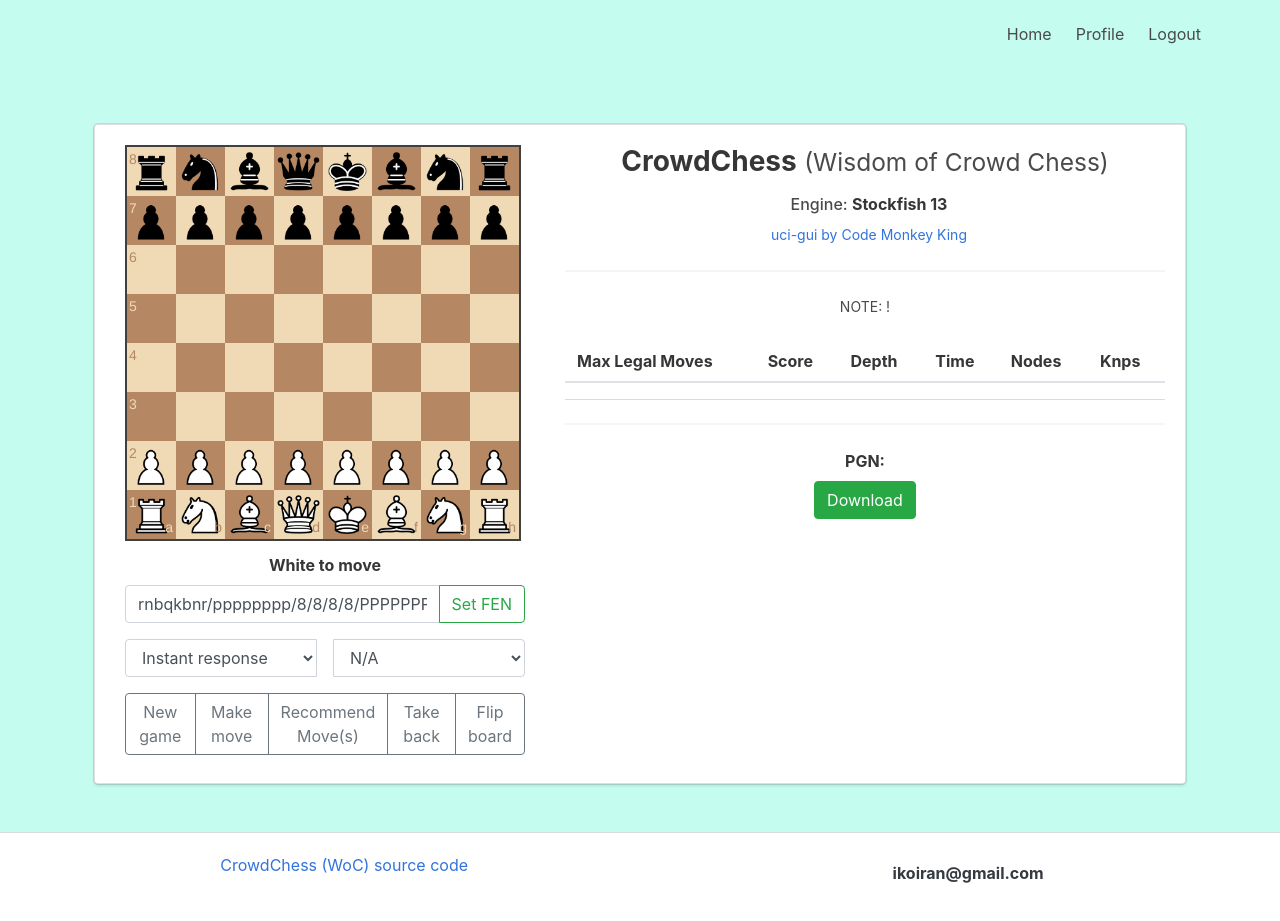
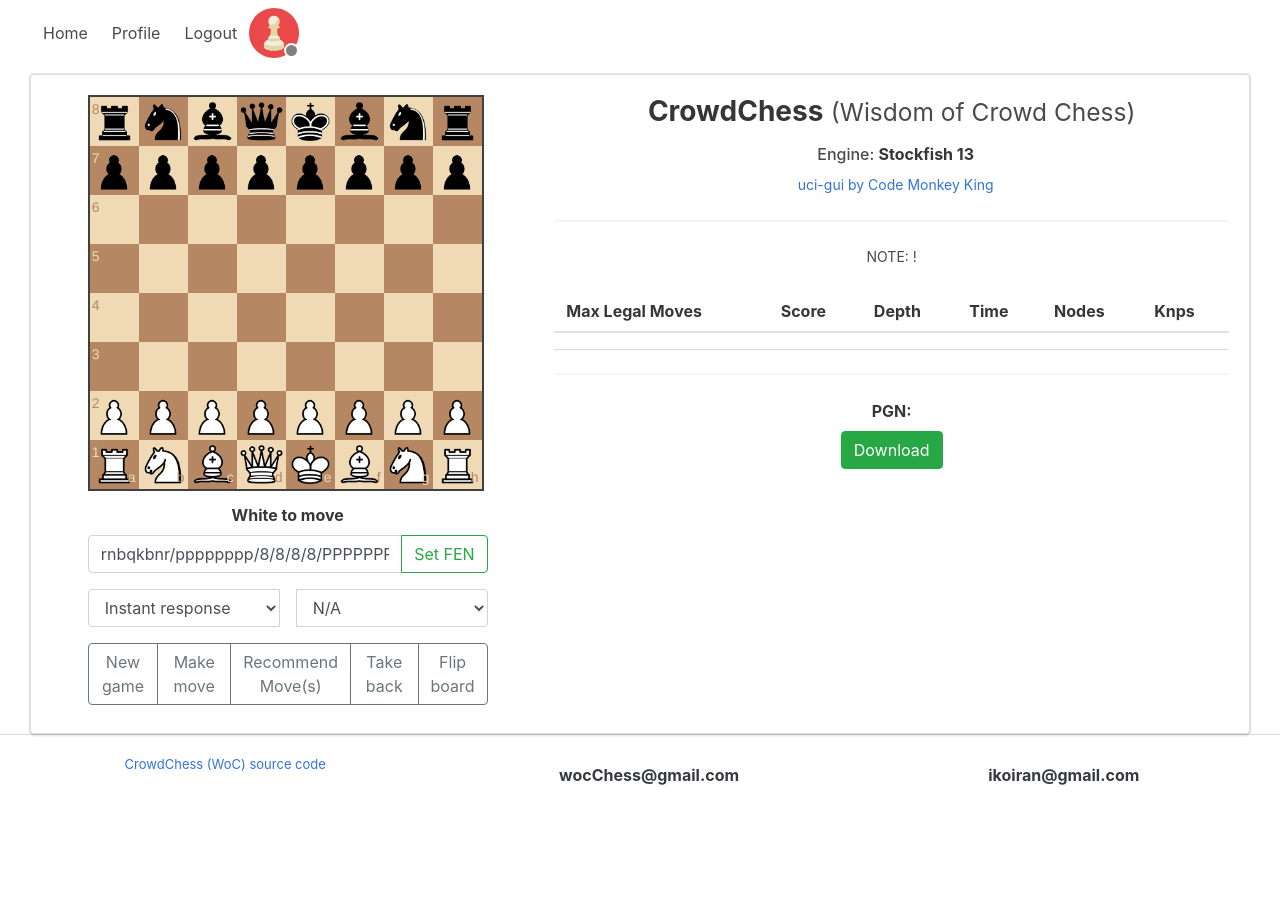
Before and after one commit to 98arYan13/CrowdChess, a Flask app: page / in a window 1280 px wide. After the commit the page ends 785 px from the top, so only its background shows below. Run offline with Flask 2, Linux system fonts and the light colour scheme; the visitor is signed in with stand-in values (Sample User, id 1); lists and menus that the app fills with data are empty; some libraries are stand-ins or nearby versions.

Commit message:
work on socketio

```diff
--- a/src/templates/base.html
+++ b/src/templates/base.html
@@ -10,6 +10,9 @@
 	<!-- favicon -->
 	<link rel="shortcut icon" href="/static/favicon.ico">
 
+	<!-- style.css -->
+	<link rel="stylesheet" href="/static/css/style.css">
+
 	<!-- JQuery -->
 	<script src="https://code.jquery.com/jquery-3.5.1.min.js"></script>
 
@@ -21,18 +24,18 @@
 	<!-- Bluma -->
 	<link rel="stylesheet" href="https://cdnjs.cloudflare.com/ajax/libs/bulma/0.7.2/css/bulma.min.css" />
 
+	<!--socket.io-->
+    <script src="https://cdnjs.cloudflare.com/ajax/libs/socket.io/4.0.1/socket.io.js" integrity="sha512-q/dWJ3kcmjBLU4Qc47E4A9kTB4m3wuTY7vkFJDTZKjTs8jhyGQnaUrxa0Ytd0ssMZhbNua9hE+E7Qv1j+DyZwA==" crossorigin="anonymous"></script>
+
 	{% endblock %}
 </head>
 
 <body>
-<section class="hero is-fullheight" style="background-color:#C4FCEF;">
-
-	<div class="hero-head">
-			<nav class="navbar">
-					<div class="container">
-
-							<div id="navbarMenuHeroA" class="navbar-menu">
-									<div class="navbar-end">
+<section>
+	<div class="container-fluid has-text-centered">
+		<header id="top">
+			<nav class="navbar navbar-expand">
+				<ul class="navbar-nav">
 					<a href="{{ url_for('main.index') }}" class="navbar-item">
 						Home
 					</a>
@@ -54,25 +57,46 @@
 						Logout
 					</a>
 					{% endif %}
+				</ul>
+
+				<!-- online status -->
+				<div class="onlineStatus float-right">
+					<div class='icon-container'>
+						<img src="/static/pawn.svg" />
+						<div class='status-circle'>
 						</div>
 					</div>
-					</div>
-			</nav>
+					<script>
+						// Detect offline/online mode
+						window.addEventListener('online',  updateOnlineStatus);
+						window.addEventListener('offline', updateOnlineStatus);
+						function updateOnlineStatus(event) {
+							var condition = navigator.onLine ? "online" : "offline";
+							document.body.className = condition;
+							if (navigator.onLine) {
+								console.log("you are connected");
+								$(".status-circle").css("background-color", "green");
+							} else {
+								console.log("you are NOT connected");
+							}
+						}
+					</script>
 				</div>
 
-	<div class="hero-body">
-			<div class="container has-text-centered">
+			</nav>
+		</header>
 				{% block content %}{% endblock %}
-			</div>
 	</div>
 </section>
 
 	<div id="footer" class="card-footer">
 		{% block footer %}
-			<!-- TODO: edit footer -->
 				<!-- links -->
 				<div class="input-group mt-2 mb-3">
-					<a href="https://github.com/98arYan13/CrowdChess" class="mx-auto ml-2">CrowdChess (WoC) source code</a>
+					<a href="https://github.com/98arYan13/CrowdChess" class="mx-auto ml-2" style="font-size: small;">CrowdChess (WoC) source code</a>
+					<a href="mailto:wocChess@gmail.com" class="text-dark nav-link mx-auto">
+						<strong class="ml-2 mt-1">wocChess@gmail.com</strong>
+					</a>
 					<a href="mailto:ikoiran@gmail.com" class="text-dark nav-link mx-auto">
 						<strong class="ml-2 mt-1">ikoiran@gmail.com</strong>
 					</a>
```
Lines whose indentation alone changed are shown as unchanged.
